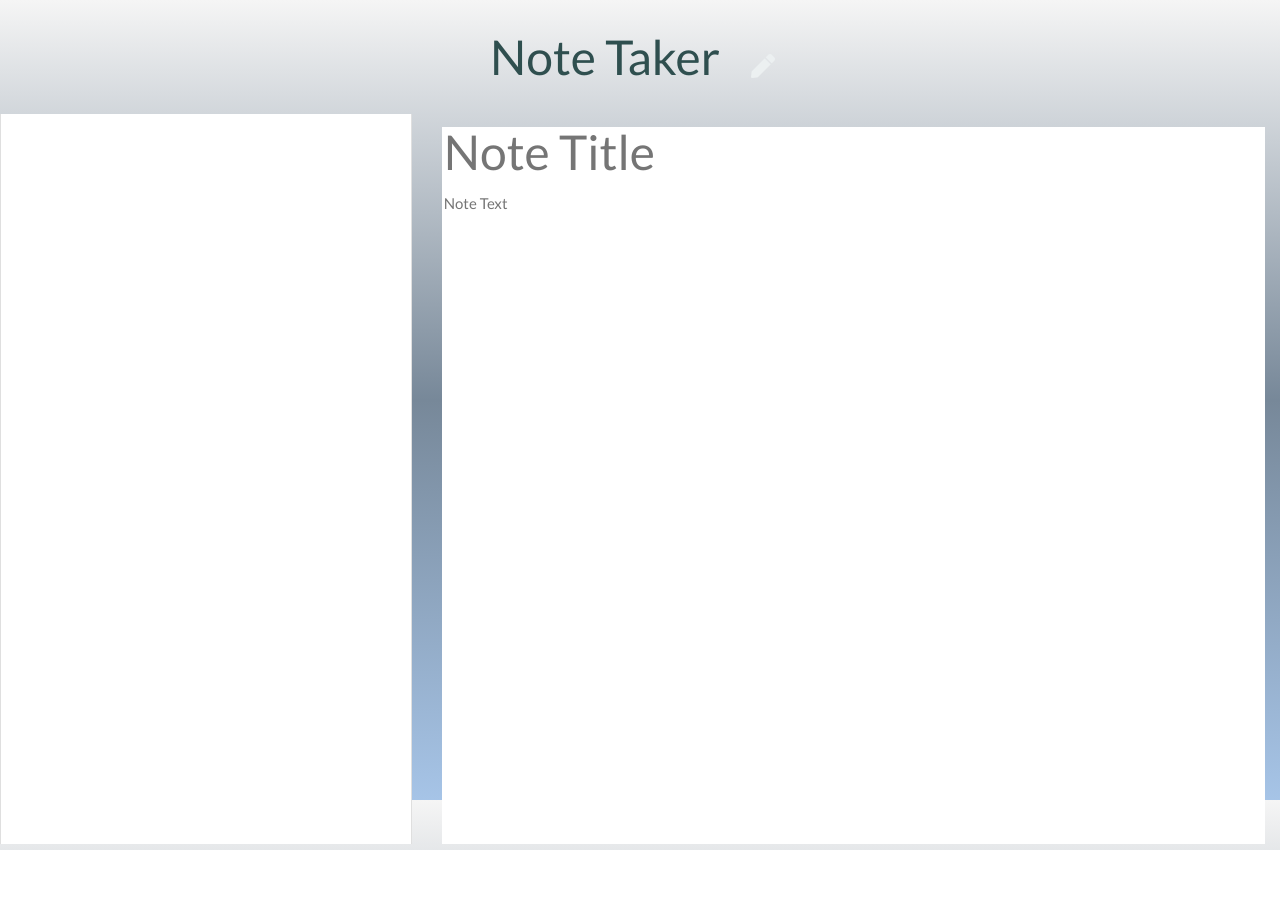
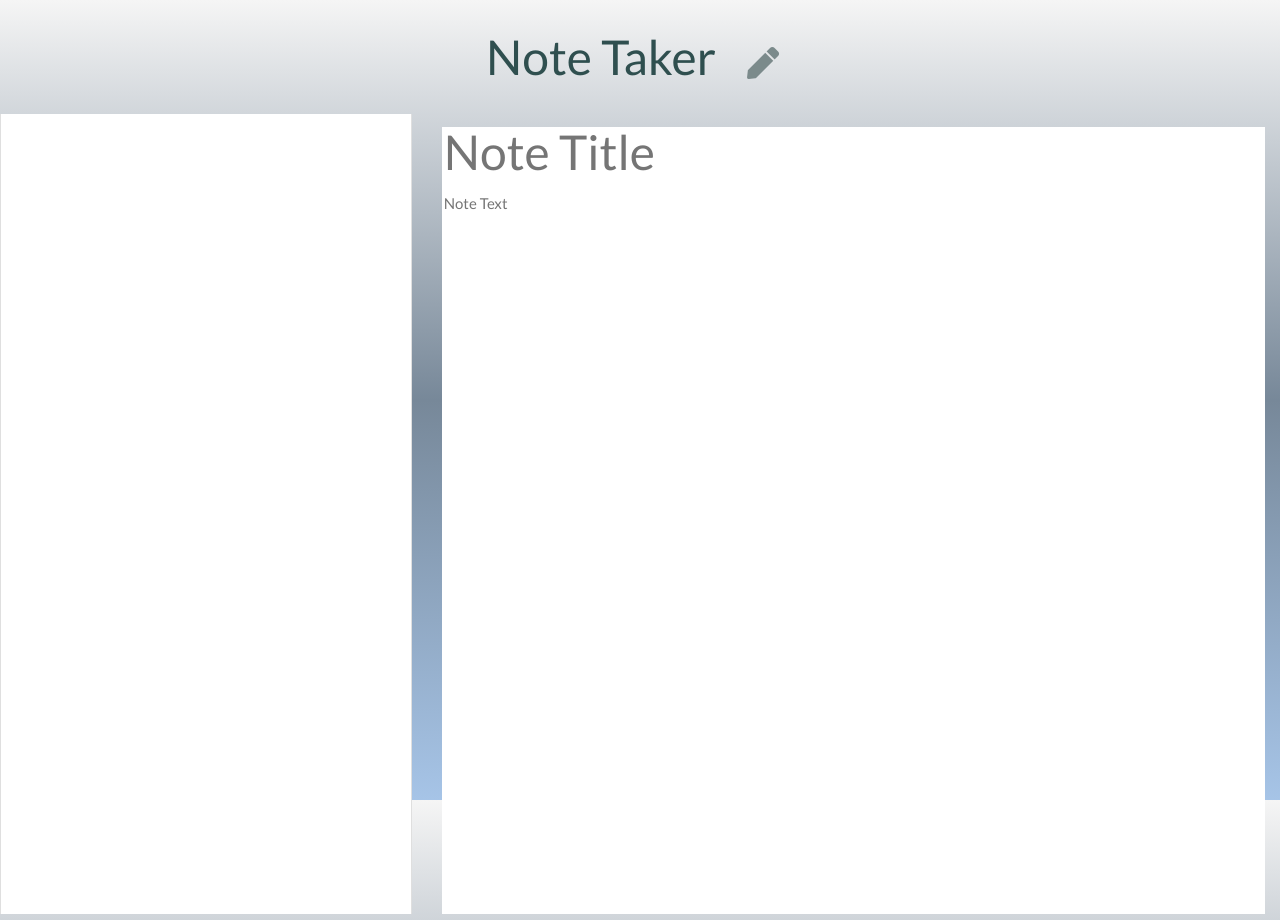
Before and after one commit to ElhamFabe/Note-Taker, a website: page public/notes.html in a window 1280 px wide. Before the commit the page ends 850 px from the top, so only its background shows below. Drawn offline with nearby package versions, Linux system fonts and the light colour scheme; no server answers.

Commit message:
darken icons

```diff
--- a/db/db.json
+++ b/db/db.json
@@ -1 +1 @@
-[{"title":"as;lfkdj","text":";lkj","id":2},{"title":"as;dlfkj","text":"asldkfj","id":3},{"title":"as;ldkfj","text":";alskjdf","id":4},{"title":"a;sldkj","text":";lkasjd","id":5},{"title":"a;slkdfj","text":"al;dskfj","id":6},{"title":";dsldkfj","text":"as;ldkfj","id":7}]
+[{"title":"as;dlfkj","text":"asldkfj","id":3},{"title":"as;ldkfj","text":";alskjdf","id":4},{"title":"a;sldkj","text":";lkasjd","id":5},{"title":"a;slkdfj","text":"al;dskfj","id":6},{"title":";dsldkfj","text":"as;ldkfj","id":7}]
--- a/public/assets/css/styles.css
+++ b/public/assets/css/styles.css
@@ -24,8 +24,9 @@ box-shadow:5px 10px rgba(7, 7, 7, 0.246);
 .icons i {
   margin-left: 15px;
   margin-right: 15px;
-  font-size: 1.5rem;
+  font-size: 2rem;
   cursor: pointer;
+
 }
 
 .note-textarea, .note-title {
@@ -55,7 +56,7 @@ box-shadow:5px 10px rgba(7, 7, 7, 0.246);
 
 
 .list-container .card {
-  height: calc(100vh - 70px);
+  height: calc(100vh - 0px);
   border-bottom: none;
   border-bottom-right-radius: 0;
   border-bottom-left-radius: 0;
@@ -64,7 +65,6 @@ box-shadow:5px 10px rgba(7, 7, 7, 0.246);
 .list-container {
   padding-left: 0;
 }
-
 .list-container .list-group,
 .list-container .list-group-item:first-child,
 .list-container .card {
--- a/public/notes.html
+++ b/public/notes.html
@@ -18,8 +18,8 @@
     <a class="navbar-brand" href="/">Note Taker
     </a>
     <div class="icons">
-      <i class="fas fa-save text-light save-note"></i>
-      <i class="fas fa-pen text-light new-note"></i>
+      <i class="fas fa-save text-dark save-note"></i>
+      <i class="fas fa-pen text-dark new-note"></i>
     </div>
   </nav>
   <div class="container-fluid">
```
